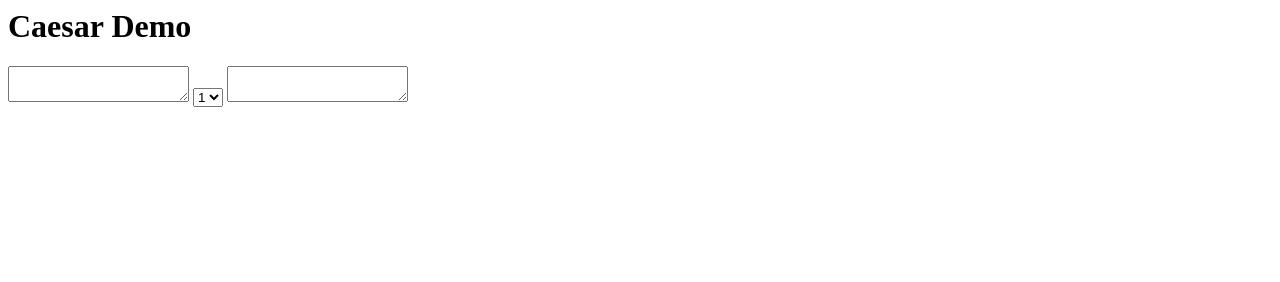
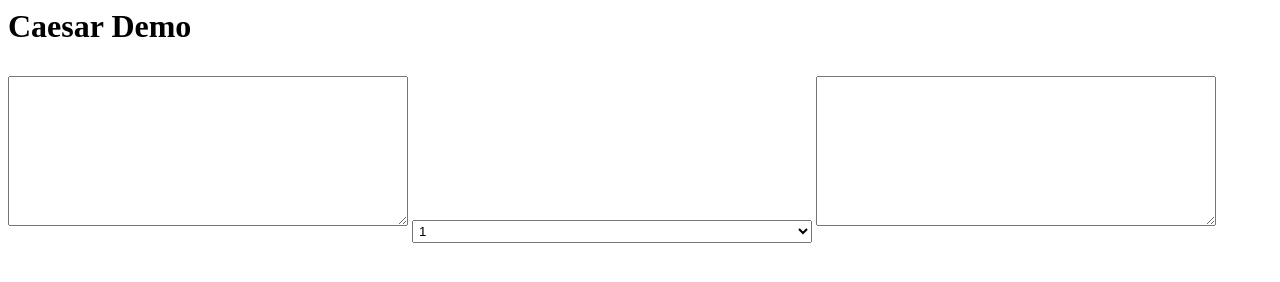
Before and after one commit to levaleks/caesar-babel, a website built with Parcel: page index.html in a window 1280 px wide. Built offline with nearby package versions, Linux system fonts and the light colour scheme.

Commit message:
initial commit

```diff
--- a/app.js
+++ b/app.js
@@ -8,5 +8,5 @@ input.addEventListener('input', onInputChanged);
 key.addEventListener('change', onInputChanged);
 
 function onInputChanged() {
-  console.log(input.value, key.value);
+  output.value = `"${input.value}" encoded with key ${key.value}`;
 }
--- a/index.html
+++ b/index.html
@@ -1,4 +1,8 @@
 <h1>Caesar Demo</h1>
+<style>
+  textarea { width: 400px; height: 150px; margin: 10px 0 }
+  select { width: 400px; padding: 2px }
+</style>
 
 <textarea class="input"></textarea>
 <select name="key" class="key">
```
